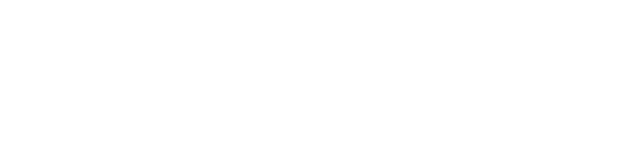
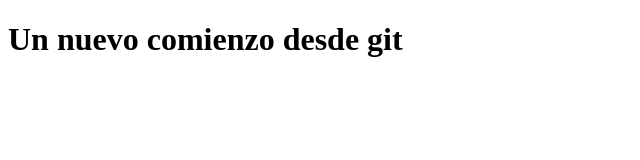
Before and after one commit to Anibalgit/CursoGit, a plain HTML site: page index.html in a window 1280 px wide. Shown: the whole page, without its empty margins (0-640 px from the left). Drawn offline with Linux system fonts and the light colour scheme.

Commit message:
Agregamos titulo a la pagina

```diff
--- a/index.html
+++ b/index.html
@@ -7,6 +7,6 @@
     <title>prueba git</title>
 </head>
 <body>
-
+    <h1>Un nuevo comienzo desde git</h1>
 </body>
 </html>
```
